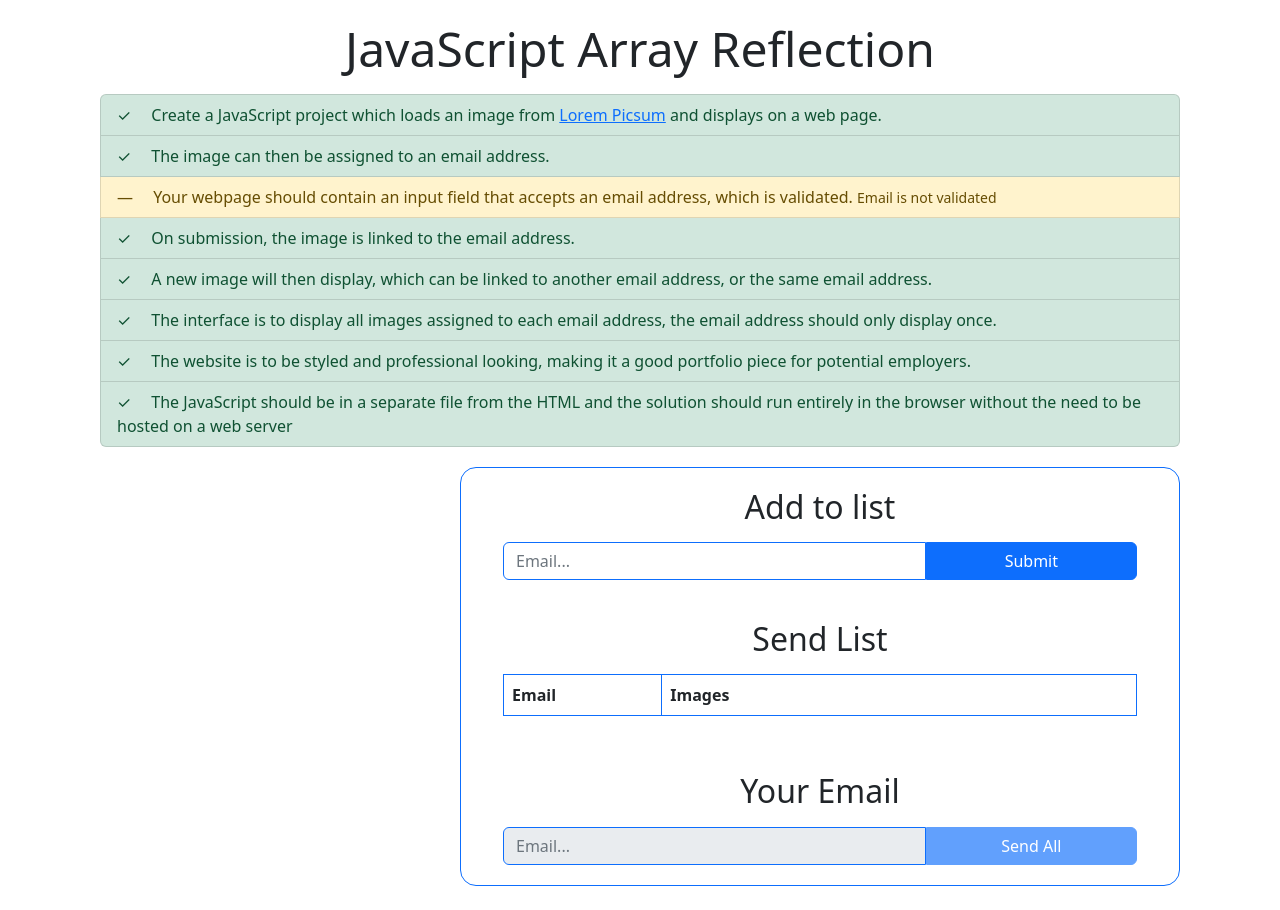
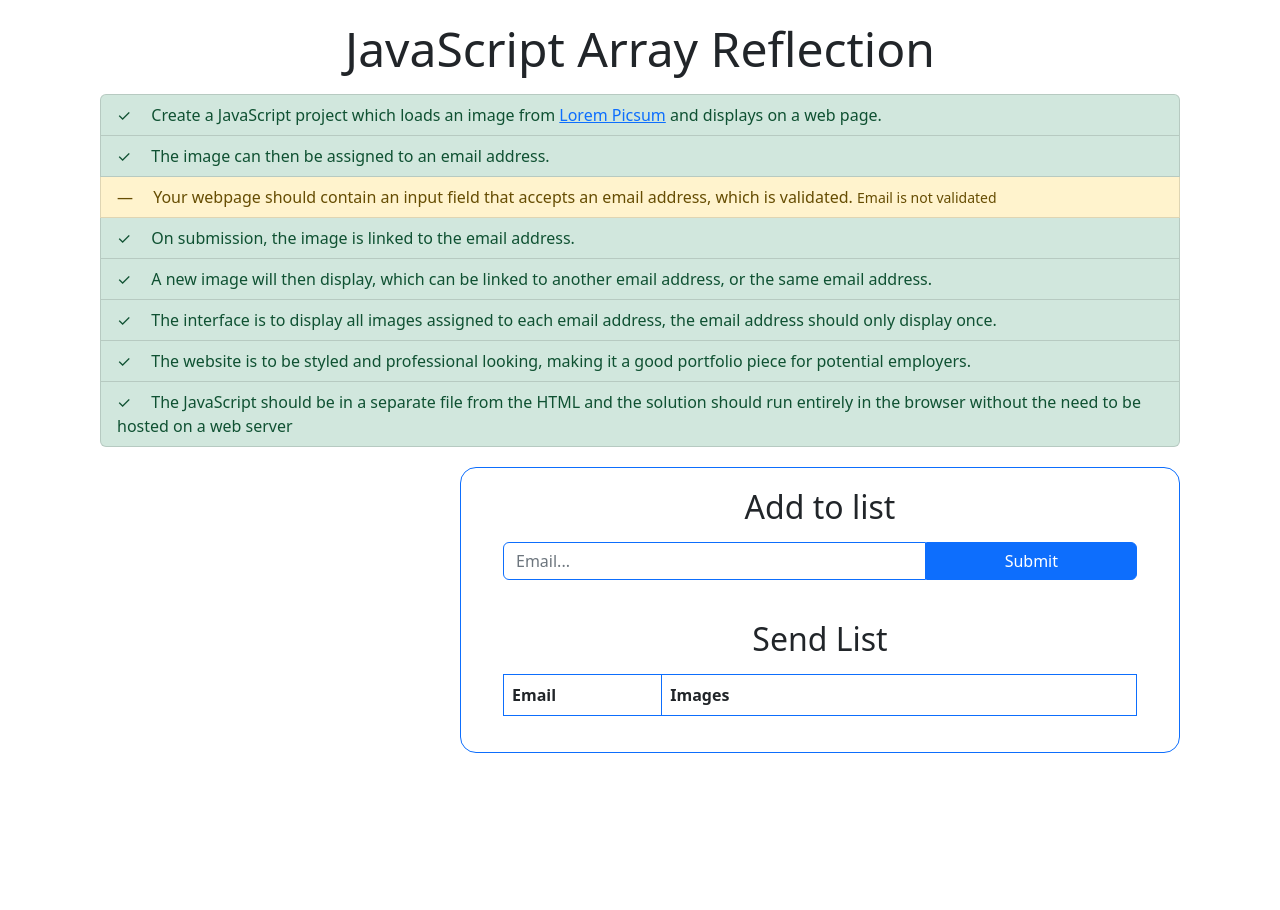
Before and after one commit to steven-lui/javascript-array-reflection, a website: page index.html in a window 1280 px wide. After the commit the page ends 800 px from the top, so only its background shows below. Drawn offline with nearby package versions, Linux system fonts and the light colour scheme; no server answers.

Commit message:
Update index.html
Commented out send all section, as this will not work yet

```diff
--- a/index.html
+++ b/index.html
@@ -100,7 +100,7 @@
                         </div>
                     </section>
 
-                    <section id="send-all">
+                    <!-- <section id="send-all">
                         <div class="container">
                             <h2>Your Email</h2>
                             <form>
@@ -117,7 +117,7 @@
                                 </div>
                             </form>
                         </div>
-                    </section>
+                    </section> -->
                 </div>
             </div>
         </div>
```
